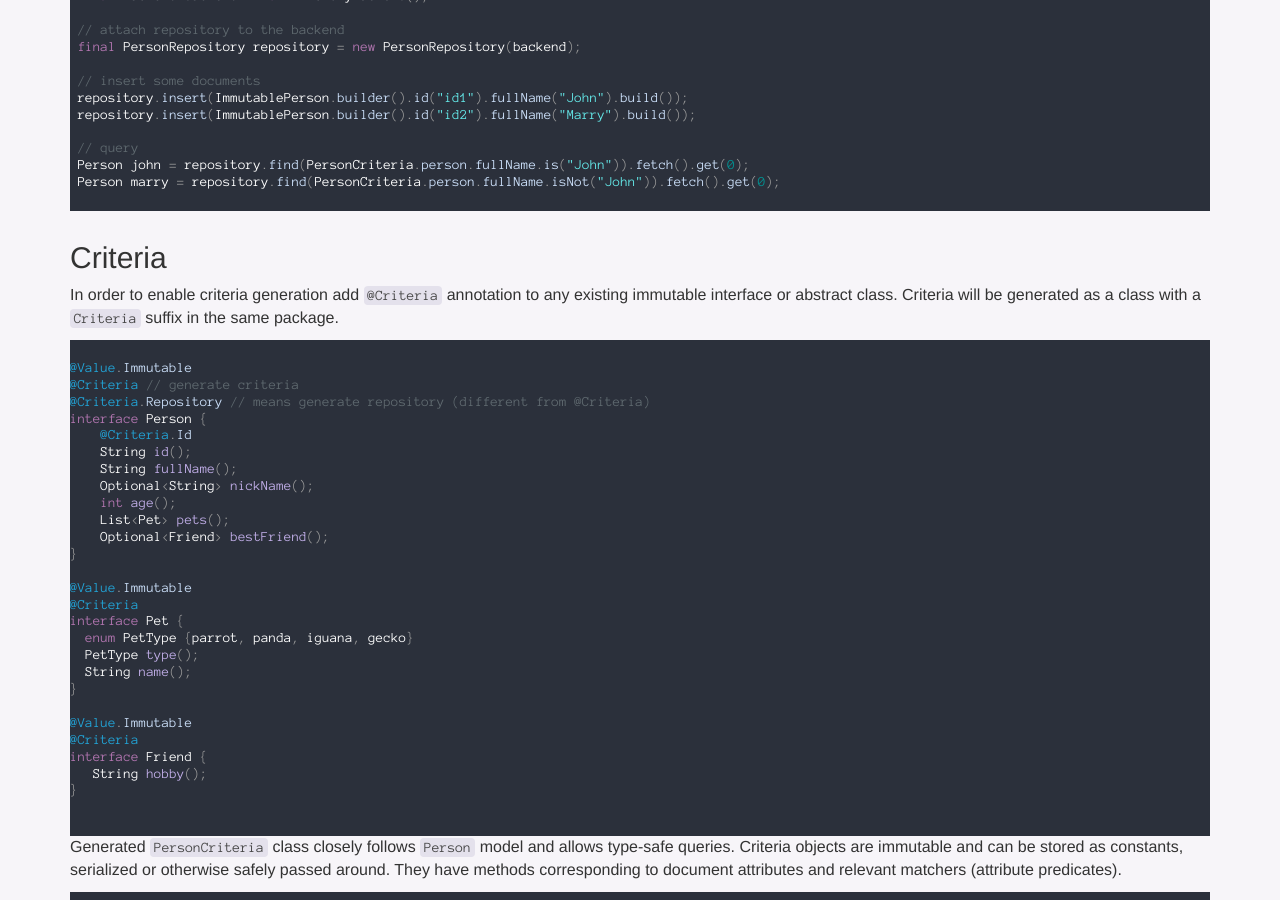
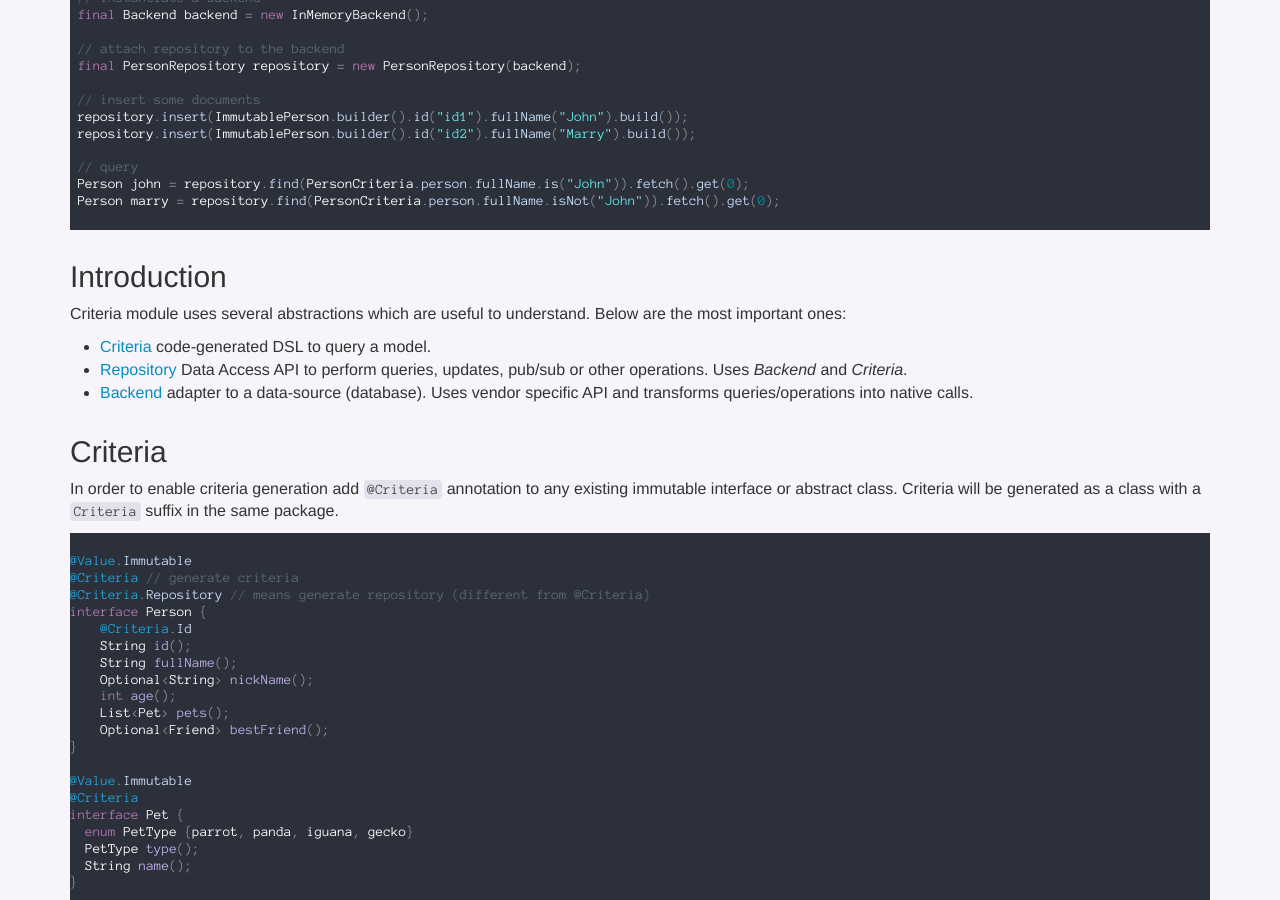
Before and after one commit to immutables/immutables.github.io, a Jekyll site: the page built from criteria.md, in a window 1280 px wide and 900 px high, scrolled down 1238 px. Built offline with Jekyll 4.4.1, drawn with Linux system fonts in a browser that asks for light colours; nearby versions of some CDN libraries; Markdown is read by kramdown in place of the engine named in the settings.

Commit message:
Add Introduction section

````diff
--- a/criteria.md
+++ b/criteria.md
@@ -63,6 +63,15 @@ Quick Start
     Person john = repository.find(PersonCriteria.person.fullName.is("John")).fetch().get(0);
     Person marry = repository.find(PersonCriteria.person.fullName.isNot("John")).fetch().get(0);
     ```
+
+Introduction
+----
+Criteria module uses several abstractions which are useful to understand. Below are the most important ones:
+
+- [Criteria](#criteria) code-generated DSL to query a model.
+- [Repository](#repository)  Data Access API to perform queries, updates, pub/sub or other operations. Uses _Backend_ and _Criteria_.
+- [Backend](#backend) adapter to a data-source (database). Uses vendor specific API and transforms queries/operations into native calls.
+
 
 Criteria
 -----
````
